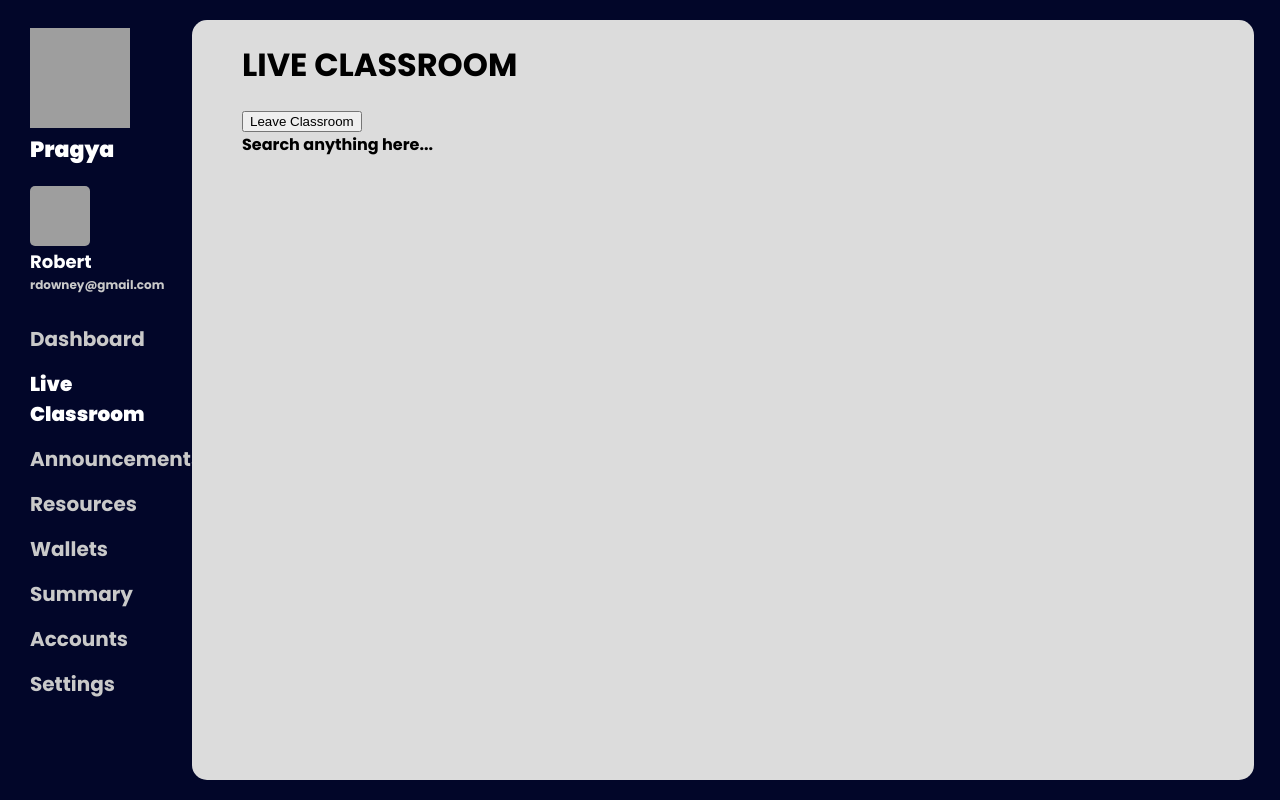
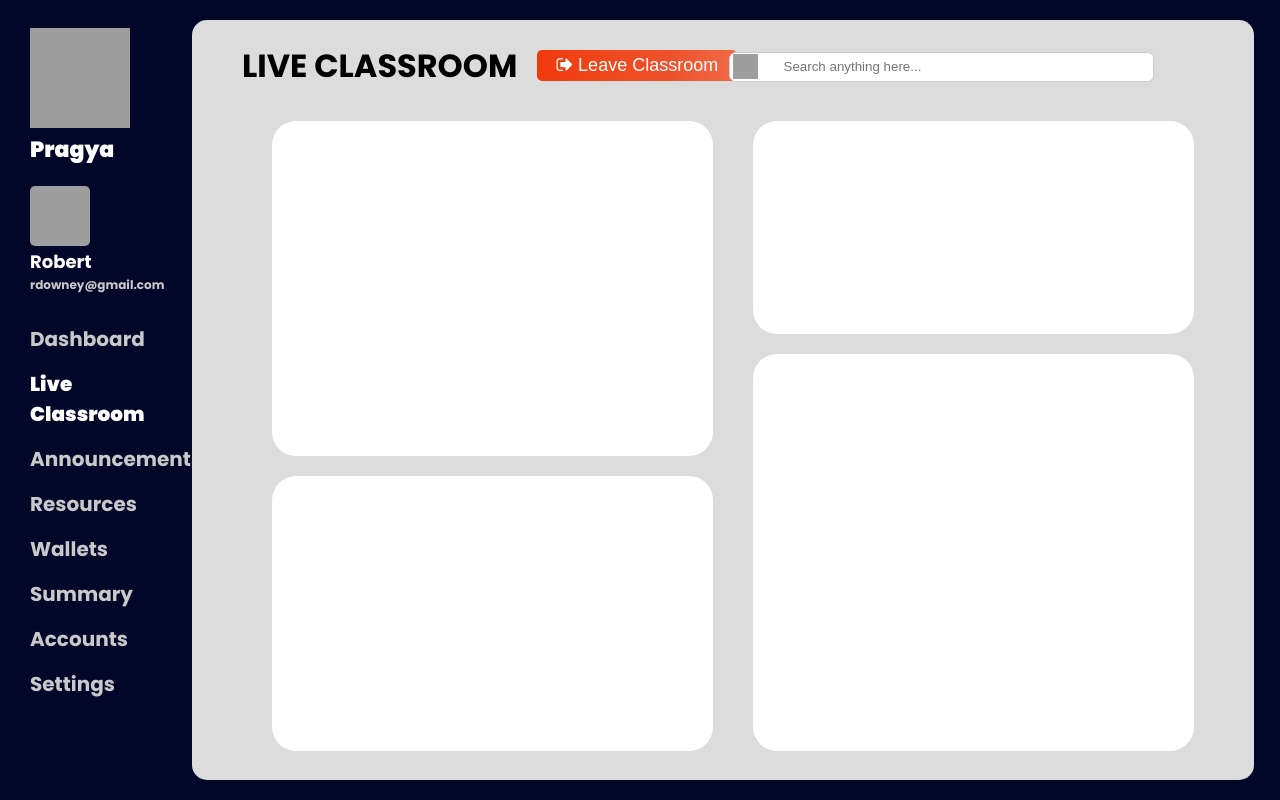
Before and after one commit to mweaver87/SigmaHacks3_API, a Django app: page /classroom/ in a window 1280 px wide. Run offline with Django 3.2, Linux system fonts and the light colour scheme; grey boxes are pictures that could not be loaded.

Commit message:
added basic design for classroom

```diff
--- a/learning_dashboard/static/learning_dashboard/classroom.css
+++ b/learning_dashboard/static/learning_dashboard/classroom.css
@@ -0,0 +1,81 @@
+.header {
+    margin-top: 20px;
+    display: flex;
+    flex-direction: row;
+    align-items: center;
+    width: 100%;
+}
+
+.header .title {
+    font-size: 2em;
+}
+
+.header .leave-btn button{
+    margin: 10px 20px;
+    width: 200px;
+    padding: 5px 5px;
+    border: none;
+    color: white;
+    font-size: 18px;
+    cursor: pointer;
+    border-radius: 5px;
+    transition-duration: 0.5s;
+    background-image: linear-gradient(to right, #f13a0c, #f0471c, #ec522c, #f36a48);
+}
+
+.header form .search {
+    padding-left: 5%;
+    margin-top: 0px;
+    height: 30px;
+    width: 40%;
+    position: absolute;
+    right: 100;
+    background: #ffffff url("https://img.icons8.com/ios-glyphs/30/000000/search.png") no-repeat 3px center;
+    background-size: 25px 25px;
+    -webkit-border-radius: 0.5em;
+	-moz-border-radius: 0.5em;
+	border-radius: 0.5em;
+    transform: translate(0%, -20%);
+    border: solid 1px #ccc;
+}
+
+.classroom {
+    height: 95%;
+    width: 95%;
+    display: flex;
+    flex-direction: row;
+}
+
+.classroom div {
+    margin: 20px;
+    height: 90%;
+    width: 90%;
+    display: flex;
+    flex-direction: column;
+}
+
+.classroom div div {
+    width: 100%;
+    height: 100%;
+    margin: 10px;
+    background-color: white;
+    border-radius: 1.5em;
+}
+
+.classroom div div.video-feed {
+    width: 100%;
+    height: 55%;
+}
+.classroom div div.chat-box {
+    width: 100%;
+    height: 45%;
+}
+
+.classroom div div.lesson-files {
+    width: 100%;
+    height: 35%;
+}
+.classroom div div.notes-box {
+    width: 100%;
+    height: 65%;
+}
--- a/learning_dashboard/templates/learning_dashboard/classroom.html
+++ b/learning_dashboard/templates/learning_dashboard/classroom.html
@@ -3,6 +3,7 @@
 <link rel="stylesheet" type="text/css" href="{% static 'learning_dashboard/style.css' %}">
 <link rel="stylesheet" type="text/css" href="{% static 'learning_dashboard/classroom.css' %}">
 <link rel="stylesheet" type="text/css" href="{% static 'learning_dashboard/sidebar.css' %}">
+<link rel="stylesheet" href="https://cdnjs.cloudflare.com/ajax/libs/font-awesome/4.7.0/css/font-awesome.min.css">
 
 <!--
 <p>this is the classroom</p>
@@ -34,17 +35,23 @@
 <div class="wrapper">
 
     <div class="header">
-        <div class="title"><h1>LIVE CLASSROOM</h1></div>
-        <div class="leave-btn"><button onclick=leaveClass>Leave Classroom</button></div>
-        <div class="search">Search anything here...</div>
+        <div class="title">LIVE CLASSROOM</div>
+        <div class="leave-btn"><button onclick=leaveClass><i class="fa fa-sign-out"></i> Leave Classroom</button></div>
+        <form>
+            <input type="text" class="search" placeholder="Search anything here..."></input>
+        </form>
     </div>
 
     <div class="classroom">
 
-        <div class="video-feed"></div>
-        <div class="lesson-files"></div>
-        <div class="chat-box"></div>
-        <div class="notes-box"></div>
+        <div>
+            <div class="video-feed"></div>
+            <div class="chat-box"></div>
+        </div>
+        <div>
+            <div class="lesson-files"></div>
+            <div class="notes-box"></div>
+        </div>
 
     </div>
 
```
